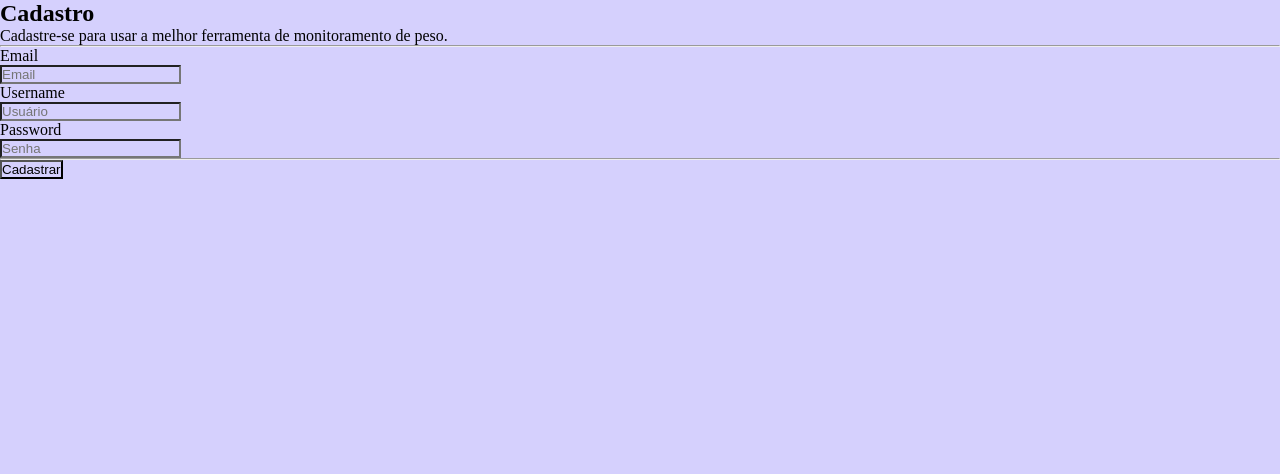
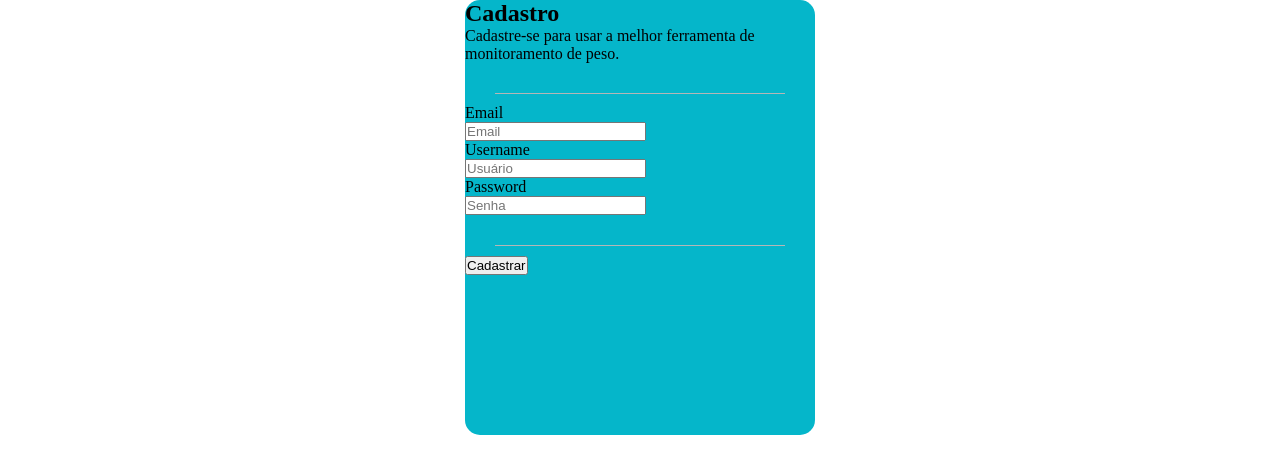
Before and after one commit to elvismota00/pagina_tcc, a PHP site: page /cadastro.html in a window 1280 px wide. Shown: the top 474 px of the page. Run offline with PHP 8.4, Linux system fonts and the light colour scheme.

Commit message:
primeiras ediçoes da tela de cadastro

```diff
--- a/cadastro.css
+++ b/cadastro.css
@@ -1,5 +1,28 @@
 * {
     padding: 0;
     margin: 0;
-    background-color: #d5d0fd;
+    /* background-color: #d5d0fd; */
 }
+
+.container {
+    display: flex;
+    justify-content: center;
+}
+
+.box {
+    width: 350px;
+    height: 435px;
+    background-color: #05B6CA;
+    border-radius: 15px;
+}
+
+hr {
+    height: 1px;
+    border-width: 0;
+    color: gray;
+    background-color: rgb(182, 182, 182);
+    margin-top: 30px;
+    margin-bottom: 10px;
+    margin-left: 30px;
+    margin-right: 30px;
+}
```
